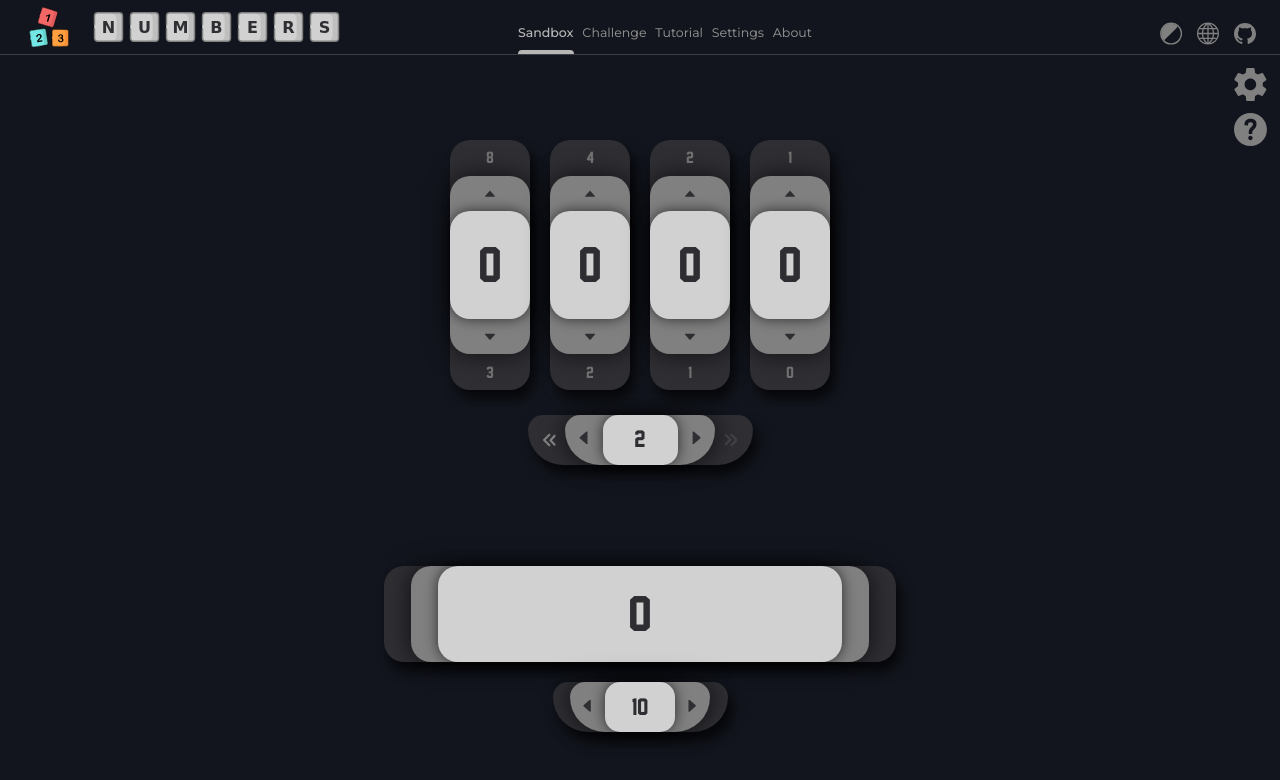
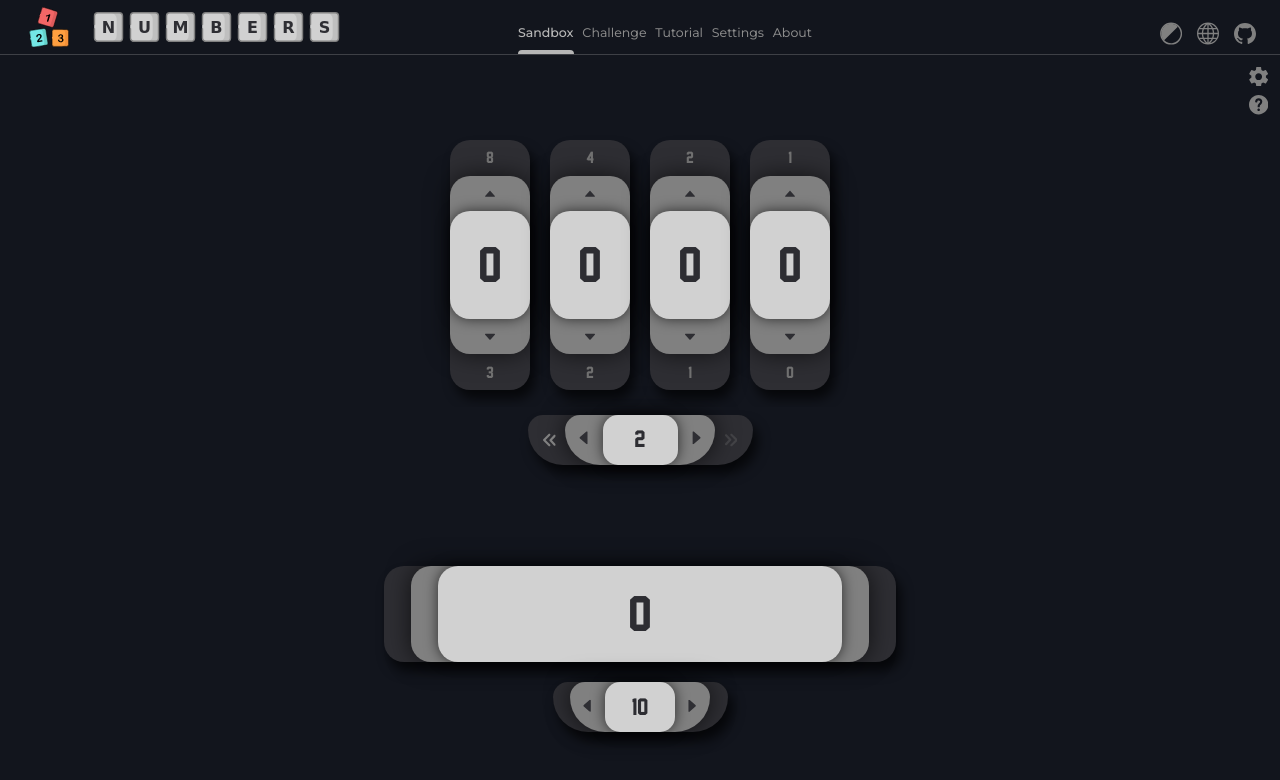
Before and after one commit to EricRovell/numeral-base-bulbs-v2, a Next.js app: page /en/sandbox in a window 1280 px wide. Shown: the top 780 px of the page. Built offline with nearby package versions, Linux system fonts and the light colour scheme.

Commit message:
lower icon size

```diff
--- a/src/components/UI/ExpressOptions/express-options.module.css
+++ b/src/components/UI/ExpressOptions/express-options.module.css
@@ -1,5 +1,5 @@
 .express-options {
-  --size: 1.7rem;
+  --size: 1rem;
 
   top: 0;
   right: 0;
```
